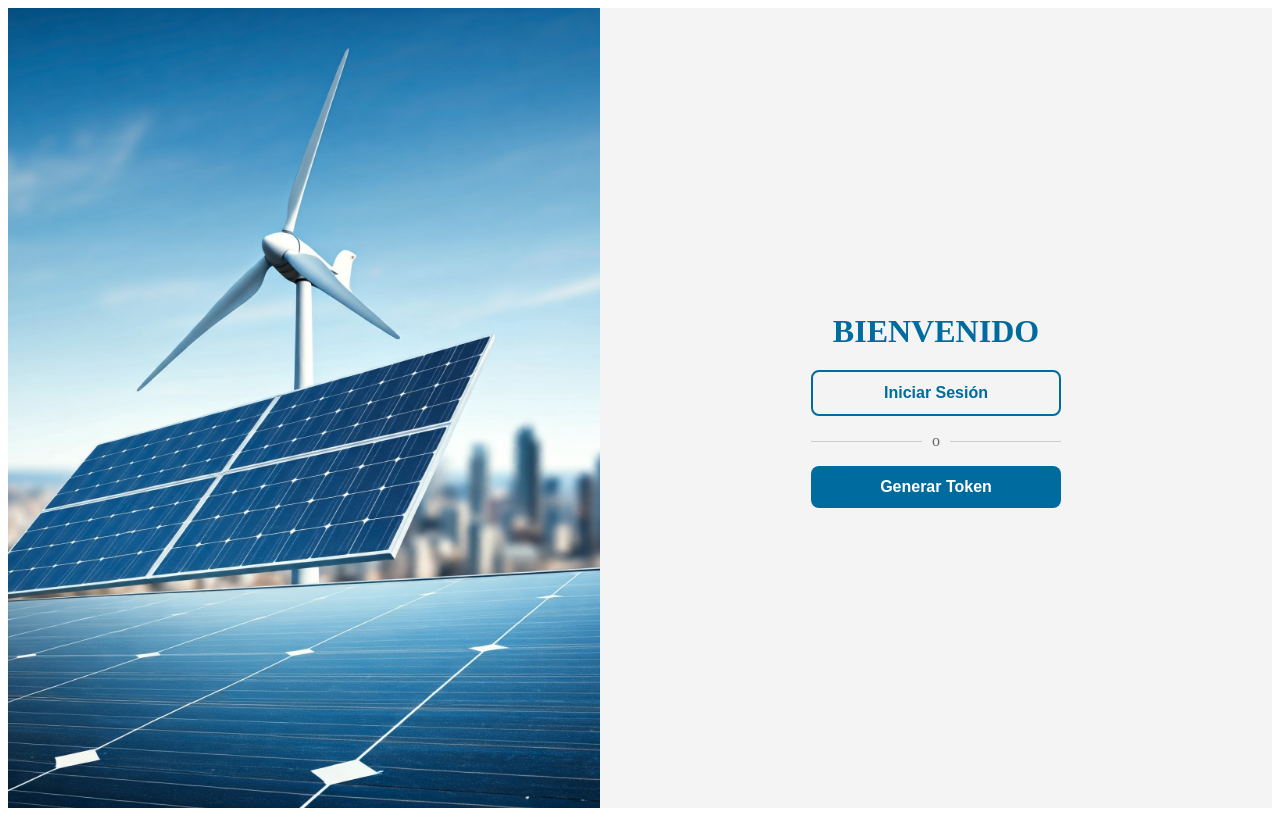
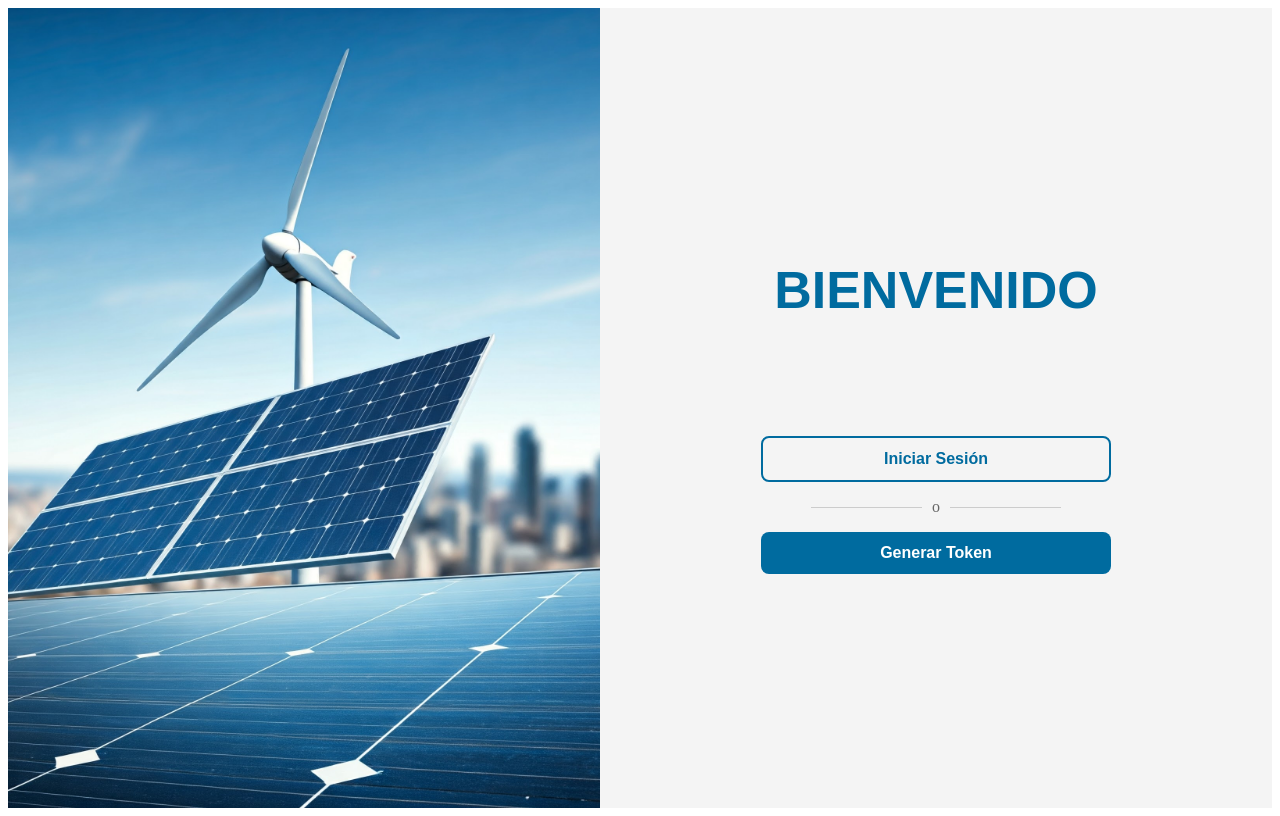
Before and after one commit to WolfMrDuck/Almeja, a Vue app in the folder frontend/: page / in a window 1280 px wide. Built offline with nearby package versions, Linux system fonts and the light colour scheme.

Commit message:
Se cambio el tamaño del texto de BIENVENIDO, el tipo de fuente y se le agregaron saltos de linea para tener espacio entre el texto de bienvenida y los botones.

```diff
--- a/frontend/src/components/LoginView.vue
+++ b/frontend/src/components/LoginView.vue
@@ -33,6 +33,9 @@
     <!-- Sección del login -->
     <div class="right">
       <h1 class="title">BIENVENIDO</h1>
+      <p></p>
+      <p></p>
+      <p></p>
       <button class="btn btn-outline" @click="mostrarTokenForm = true">Iniciar Sesión</button>
 
       <div class="divider">
@@ -104,14 +107,15 @@
 }
 
 .title {
-  font-size: 32px;
+  font-size: 52px;
   font-weight: bold;
+  font-family: Arial;
   color: #006B9F;
   margin-bottom: 20px;
 }
 
 .btn {
-  width: 250px;
+  width: 350px;
   padding: 12px;
   font-size: 16px;
   font-weight: bold;
```
